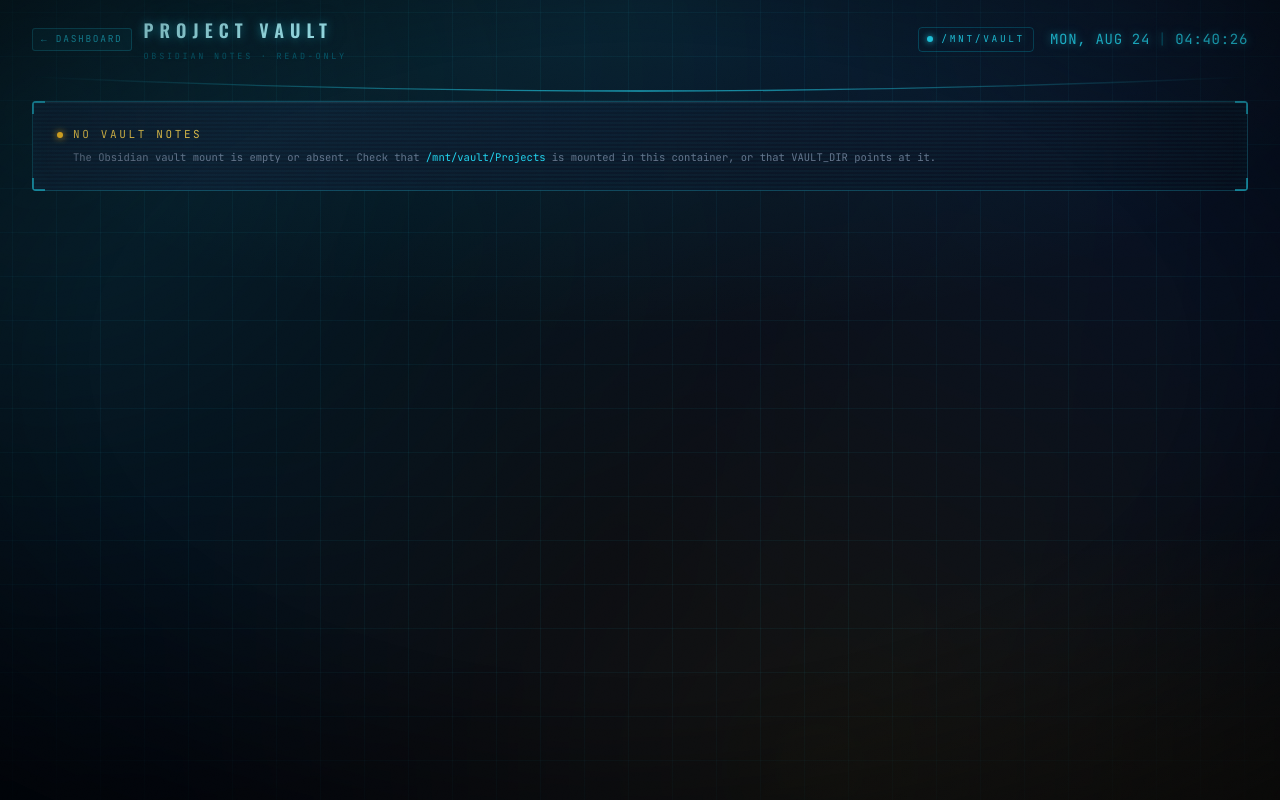
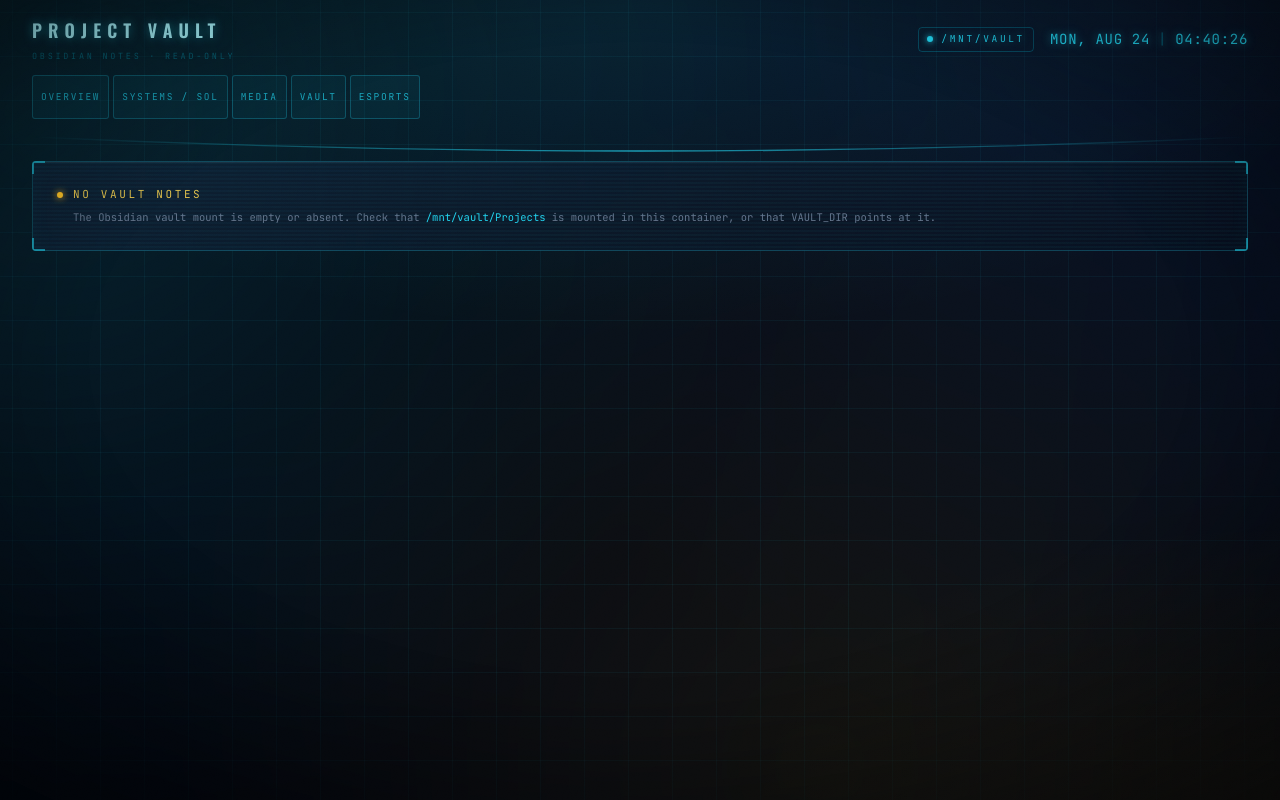
Before and after one commit to Optionalnickel4/command-central, a Next.js app: page /vault in a window 1280 px wide. Built offline with nearby package versions, Linux system fonts and the light colour scheme.

Commit message:
feat: standardize primary navigation and detail focus

```diff
--- a/app/esports/player/[id]/page.tsx
+++ b/app/esports/player/[id]/page.tsx
@@ -4,6 +4,7 @@ import ParallaxRoot from "@/components/parallax-root";
 import TickerClock from "@/components/ticker-clock";
 import PlayerDetail, { BackLink, PlayerHeader } from "@/components/esports/player-detail";
 import { esportsEnabled } from "@/lib/features";
+import PrimaryNav from "@/components/primary-nav";
 
 export const metadata = {
   title: "Player · Esports"
@@ -46,6 +47,7 @@ export default async function PlayerPage({ params }: { params: Promise<{ id: str
             <TickerClock />
           </div>
         </header>
+        <PrimaryNav esports />
 
         <div className="hud-arc-wrap">
           <svg viewBox="0 0 1200 26" preserveAspectRatio="none" className="hud-arc" aria-hidden="true">
--- a/app/layout.tsx
+++ b/app/layout.tsx
@@ -11,6 +11,7 @@ import "@fontsource/inter/500.css";
 import "@fontsource/jetbrains-mono/400.css";
 import "@fontsource/jetbrains-mono/500.css";
 import "./globals.css";
+import HashFocus from "@/components/hash-focus";
 
 export const metadata: Metadata = {
   title: "Command central",
@@ -23,7 +24,7 @@ export default function RootLayout({ children }: { children: React.ReactNode })
   // attribute — immediately when prefers-reduced-motion is set.
   return (
     <html lang="en" data-boot="active">
-      <body className="font-body">{children}</body>
+      <body className="font-body"><HashFocus />{children}</body>
     </html>
   );
 }
--- a/app/media/page.tsx
+++ b/app/media/page.tsx
@@ -1,8 +1,9 @@
-import Link from "next/link";
 import BootRelease from "@/components/boot-release";
 import ParallaxRoot from "@/components/parallax-root";
 import TickerClock from "@/components/ticker-clock";
 import MediaPanels from "@/components/media/media-panels";
+import PrimaryNav from "@/components/primary-nav";
+import { esportsEnabled } from "@/lib/features";
 
 export const metadata = { title: "Media · Command Central" };
 
@@ -24,7 +25,6 @@ export default function MediaPage() {
       <main className="parallax-root min-h-screen px-5 sm:px-8 py-4 flex flex-col">
         <header className="flex items-center justify-between gap-4 pb-3">
           <div className="flex items-center gap-3 min-w-0">
-            <Link href="/" className="cmd-chip shrink-0" aria-label="Back to dashboard">← Dashboard</Link>
             <div className="min-w-0">
               <h1 className="hud-title font-display text-base sm:text-lg font-semibold uppercase text-cyan-200 leading-none">
                 Media&nbsp;Stack
@@ -43,6 +43,7 @@ export default function MediaPage() {
             <TickerClock />
           </div>
         </header>
+        <PrimaryNav esports={esportsEnabled()} />
 
         <div className="hud-arc-wrap">
           <svg viewBox="0 0 1200 26" preserveAspectRatio="none" className="hud-arc" aria-hidden="true">
--- a/app/sol/page.tsx
+++ b/app/sol/page.tsx
@@ -1,8 +1,9 @@
-import Link from "next/link";
 import BootRelease from "@/components/boot-release";
 import ParallaxRoot from "@/components/parallax-root";
 import TickerClock from "@/components/ticker-clock";
 import SolTabs from "@/components/sol/sol-tabs";
+import PrimaryNav from "@/components/primary-nav";
+import { esportsEnabled } from "@/lib/features";
 
 export const metadata = {
   title: "Sol · OpenClaw stats"
@@ -30,9 +31,6 @@ export default function SolStatsPage() {
       <main className="parallax-root min-h-screen px-5 sm:px-8 py-4 flex flex-col">
         <header className="flex items-center justify-between gap-4 pb-3">
           <div className="flex items-center gap-3 min-w-0">
-            <Link href="/" className="cmd-chip shrink-0" aria-label="Back to dashboard">
-              ← Dashboard
-            </Link>
             <div className="min-w-0">
               <h1 className="hud-title font-display text-base sm:text-lg font-semibold uppercase text-cyan-200 leading-none">
                 Sol&nbsp;·&nbsp;OpenClaw
@@ -51,6 +49,7 @@ export default function SolStatsPage() {
             <TickerClock />
           </div>
         </header>
+        <PrimaryNav esports={esportsEnabled()} />
 
         <div className="hud-arc-wrap">
           <svg viewBox="0 0 1200 26" preserveAspectRatio="none" className="hud-arc" aria-hidden="true">
--- a/app/vault/page.tsx
+++ b/app/vault/page.tsx
@@ -1,8 +1,9 @@
-import Link from "next/link";
 import BootRelease from "@/components/boot-release";
 import ParallaxRoot from "@/components/parallax-root";
 import TickerClock from "@/components/ticker-clock";
 import VaultBrowser from "@/components/vault/vault-browser";
+import PrimaryNav from "@/components/primary-nav";
+import { esportsEnabled } from "@/lib/features";
 
 export const metadata = { title: "Vault · Command Central" };
 
@@ -26,7 +27,6 @@ export default function VaultPage() {
       <main className="parallax-root min-h-screen px-5 sm:px-8 py-4 flex flex-col">
         <header className="flex items-center justify-between gap-4 pb-3">
           <div className="flex items-center gap-3 min-w-0">
-            <Link href="/" className="cmd-chip shrink-0" aria-label="Back to dashboard">← Dashboard</Link>
             <div className="min-w-0">
               <h1 className="hud-title font-display text-base sm:text-lg font-semibold uppercase text-cyan-200 leading-none">
                 Project&nbsp;Vault
@@ -45,6 +45,7 @@ export default function VaultPage() {
             <TickerClock />
           </div>
         </header>
+        <PrimaryNav esports={esportsEnabled()} />
 
         <div className="hud-arc-wrap">
           <svg viewBox="0 0 1200 26" preserveAspectRatio="none" className="hud-arc" aria-hidden="true">
--- a/components/dashboard-shell.tsx
+++ b/components/dashboard-shell.tsx
@@ -11,6 +11,7 @@ import { SolStateProvider } from "@/components/sol-state";
 import { HomelabFeedProvider } from "@/components/homelab-feed";
 import { esportsEnabled } from "@/lib/features";
 import OperationsOverview from "@/components/operations-overview";
+import PrimaryNav from "@/components/primary-nav";
 
 /** Small reticle mark that reads as the system's sigil. */
 function Sigil() {
@@ -145,6 +146,7 @@ export default function DashboardShell() {
             <TickerClock />
           </div>
         </header>
+        <PrimaryNav esports={esportsEnabled()} />
 
         {/* Curved divider under the header */}
         <div className="hud-arc-wrap power-on" style={{ ["--i" as string]: 1 }}>
--- /dev/null
+++ b/components/hash-focus.tsx
@@ -0,0 +1,21 @@
+"use client";
+
+import { useEffect } from "react";
+
+export default function HashFocus() {
+  useEffect(() => {
+    const focus = () => {
+      const id = decodeURIComponent(window.location.hash.slice(1));
+      if (!id) return;
+      const target = document.getElementById(id);
+      if (!target) return;
+      if (!target.hasAttribute("tabindex")) target.setAttribute("tabindex", "-1");
+      target.focus({ preventScroll: true });
+      target.scrollIntoView({ behavior: "smooth", block: "start" });
+    };
+    focus();
+    window.addEventListener("hashchange", focus);
+    return () => window.removeEventListener("hashchange", focus);
+  }, []);
+  return null;
+}
--- a/components/media/media-panels.tsx
+++ b/components/media/media-panels.tsx
@@ -85,7 +85,7 @@ export default function MediaPanels() {
   const radarr = data.radarr;
 
   return (
-    <div className="sol-grid content-start flex-1 pb-4">
+    <div id="media-status" tabIndex={-1} className="sol-grid content-start flex-1 pb-4 scroll-mt-24 outline-none focus-visible:ring-2 focus-visible:ring-cyan-300">
       {/* ---------- CENTREPIECE: now playing ---------- */}
       <div className="power-on sol-span-2" style={{ ["--i" as string]: 0 }}>
         <Panel
--- a/components/operations-overview.tsx
+++ b/components/operations-overview.tsx
@@ -67,7 +67,7 @@ export default function OperationsOverview({ esports }: { esports: boolean }) {
       id: "homelab", domain: "systems", summary: "Systems",
       detail: nodeDown ? "A Proxmox node is offline." : guestDown ? "One or more guests are stopped." : "Nodes and guests are reporting normally.",
       status: nodeDown || guestDown ? "degraded" : stateFromFeed(homelab), updatedAt: homelab.updatedAt,
-      maxAgeMs: 45_000, now, detailHref: "/sol#systems-status", reasonCode: homelab.reasonCode
+      maxAgeMs: 45_000, now, detailHref: "/#section-homelab", reasonCode: homelab.reasonCode
     }));
     const mediaSlices = media.data ? Object.values(media.data) : [];
     list.push(normalizeAggregateSignal({
--- /dev/null
+++ b/components/primary-nav.tsx
@@ -0,0 +1,24 @@
+"use client";
+
+import Link from "next/link";
+import { usePathname } from "next/navigation";
+
+const BASE_LINKS = [
+  { href: "/", label: "Overview" },
+  { href: "/sol", label: "Systems / Sol" },
+  { href: "/media", label: "Media" },
+  { href: "/vault", label: "Vault" }
+];
+
+export default function PrimaryNav({ esports }: { esports: boolean }) {
+  const pathname = usePathname();
+  const links = esports ? [...BASE_LINKS, { href: "/#section-esports", label: "Esports" }] : BASE_LINKS;
+  return (
+    <nav aria-label="Primary" className="mb-3 flex gap-1 overflow-x-auto pb-1">
+      {links.map((link) => {
+        const active = link.href === "/" ? pathname === "/" : pathname.startsWith(link.href);
+        return <Link key={link.label} href={link.href} aria-current={active ? "page" : undefined} className={`cmd-chip min-h-11 shrink-0 inline-flex items-center ${active ? "border-cyan-300/60 text-cyan-100" : ""}`}>{link.label}</Link>;
+      })}
+    </nav>
+  );
+}
--- a/components/sol/sol-tabs.tsx
+++ b/components/sol/sol-tabs.tsx
@@ -50,7 +50,7 @@ export default function SolTabs() {
       </div>
 
       {tab === "status" ? (
-        <div className="sol-grid flex-1 pb-4">
+        <div id="runtime-status" tabIndex={-1} className="sol-grid flex-1 pb-4 scroll-mt-24 outline-none focus-visible:ring-2 focus-visible:ring-cyan-300">
           <div className="power-on sol-span-2" style={{ ["--i" as string]: 0 }}><OverviewPanel /></div>
           <div className="power-on" style={{ ["--i" as string]: 1 }}><TasksPanel /></div>
           <div className="power-on" style={{ ["--i" as string]: 2 }}><CapabilityPanel /></div>
```
Also changed, not shown: 2 other files (tests, documents, lock files or other folders).
